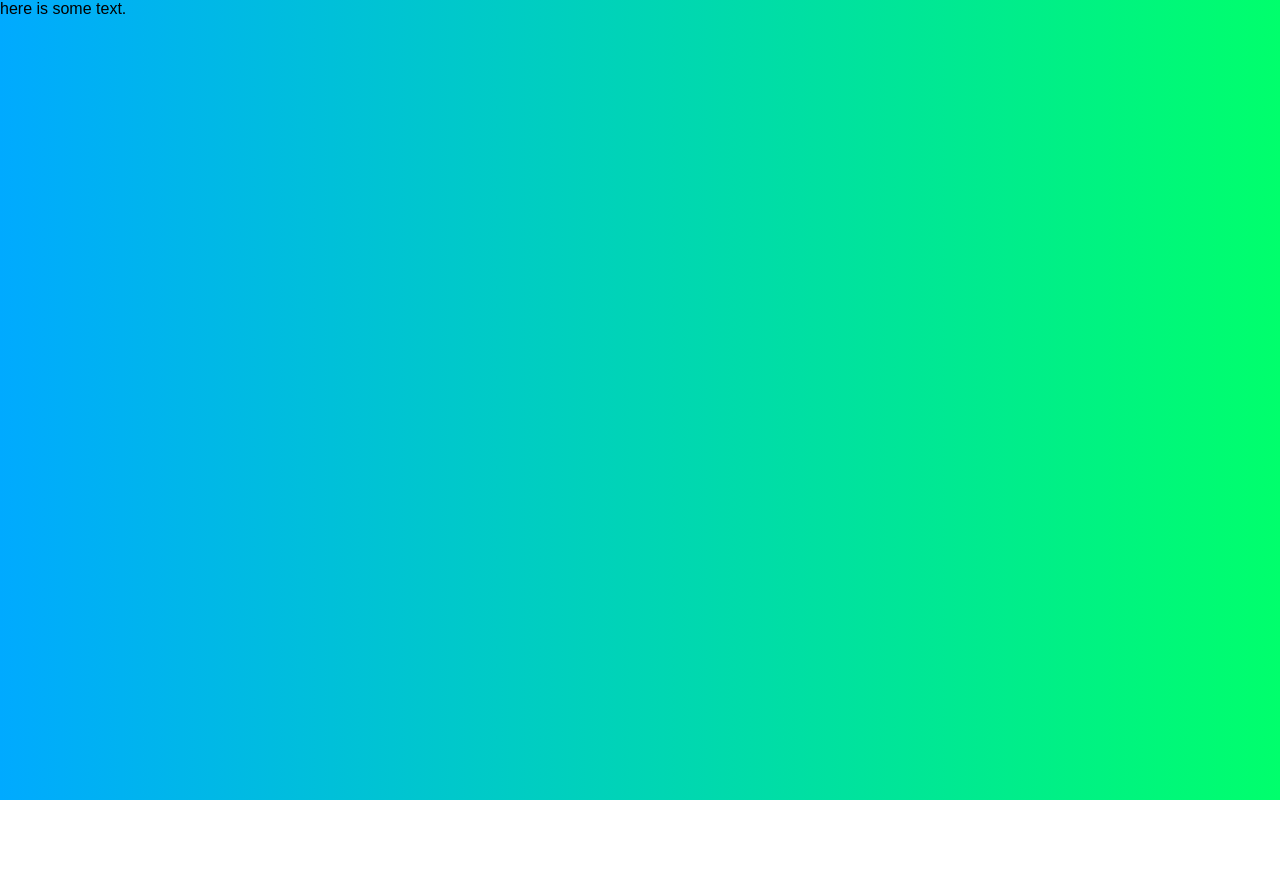
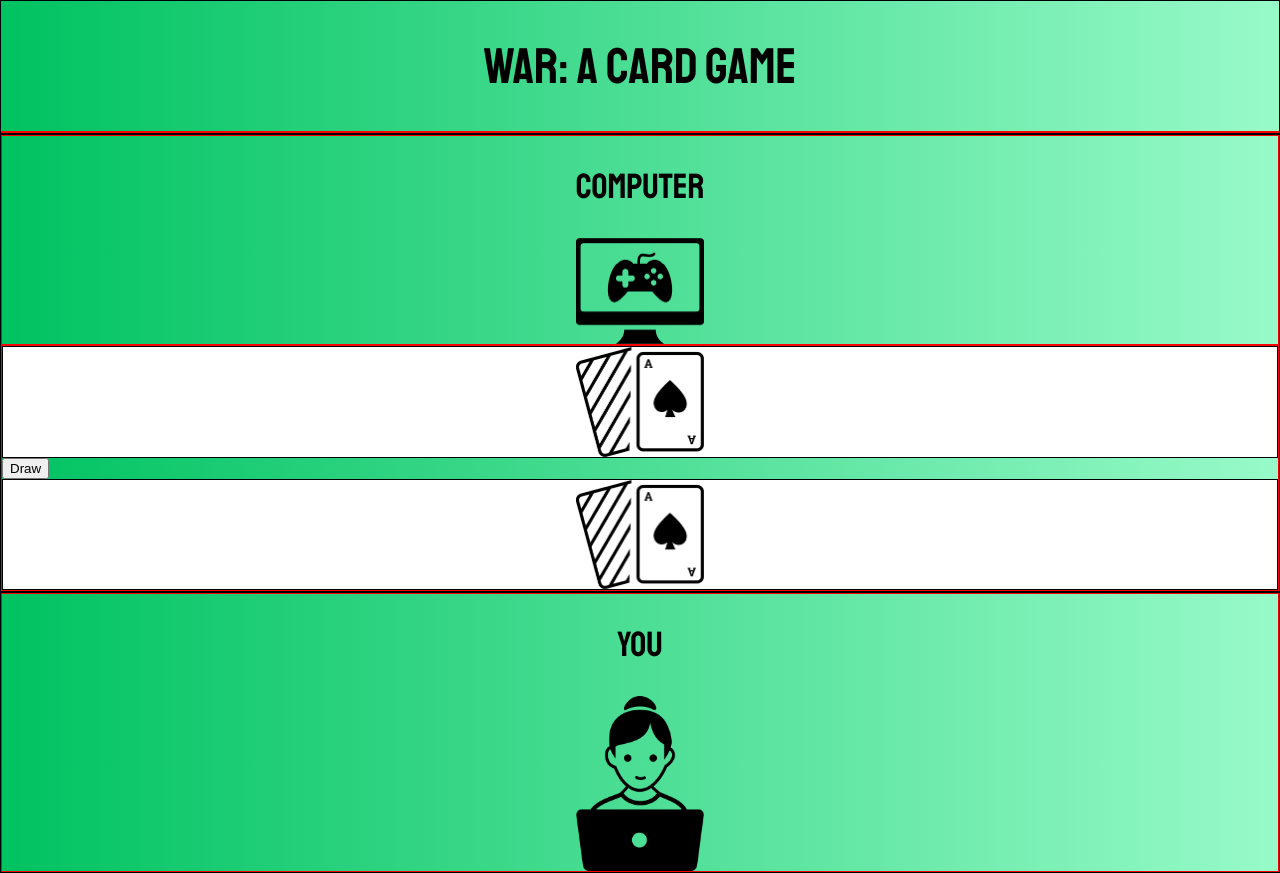
Before and after one commit to kaitbarnes/kaitsgameofwar, a plain HTML site: page index.html in a window 1280 px wide. Before the commit the page ends 800 px from the top, so only its background shows below. Drawn offline with Linux system fonts and the light colour scheme.

Commit message:
worked on HTML and css

```diff
--- a/index.html
+++ b/index.html
@@ -8,16 +8,62 @@
 </head>
 <body>
     <link rel="stylesheet" href="style.css">
+
+
     <script defer src="js/script.js"></script>
+
+<!---HEADER AND NAV SECTION-->
 <div class="header">
-    <div class="rules">
-    </div><!-- ends rules div-->
+    <H1>WAR: A CARD GAME</H1>
+   <nav class="nav">
+   </nav><!--ends nav -->
 </div> <!--- ends header div-->
 
 <div class="container">
-    here is some text.
+
+<!---COMPUTER PLAYER SECTION-->
+<div class="computer-player">
+    <P><h2>Computer</h2></P>
+        <img src="images/computer.png" id="icon">
+</div><!--ends computer player div-->
+
+
+<!---CARDS AND CARD TABLE SECTION-->
+
+<div class="card-table">
+
+<div class="computer-cards">
+    <img src="images/playing-cards.png" id="icon">
+</div><!--ends computer cards div-->
+
+
+<div class="draw">
+<button>Draw</button>
+</div>
+<div class="player-cards">
+    <img src="images/playing-cards.png" id="icon">
+</div><!--ends player cards div-->
+
+</div><!--ends card-table div-->
+
+
+<!---SCOREBOARD / DIALOG BOX SECTION-->
+<div class="scoreboard">
+
+</div><!--ends scoreboard div-->
+
+
+
+<!---PLAYER SECTION-->
+
+
+<div class="player">
+    <P><h2>You</h2></P>
+    <img src="images/player.png" id="icon">
+</div><!--ends player div -->
 
 </div><!--ends container div -->
+
 </body>
 
 
--- /dev/null
+++ b/stuff/styles.css
@@ -0,0 +1,63 @@
+@import url('https://fonts.googleapis.com/css2?family=Staatliches&display=swap');
+* *::after, *::before {
+    box-sizing: border-box;
+  }
+  body {
+      margin: 0;
+      background: linear-gradient(to right,#00c261, #98fac9);
+      font-family: Arial, Helvetica, sans-serif;
+      font-size: 16px;
+      color:black;
+      display: grid;
+      grid-template-columns: repeat(4,8rem);
+      grid-template-rows: 14rem, 4rem, 7rem;
+      gap: 2rem;
+      justify-content: center;
+  }
+
+  .deck{
+      width: 100%;
+      height: 100%;
+      border: 2px solid black;
+      display: flex;
+      justify-content: center;
+      align-items: center;
+      font-size: 16px;
+      color: white;
+  }
+
+  .scoreboard {
+      display: flex;
+      justify-content: center;
+      align-items: center;
+      grid-column: span 2;
+  }
+  .card{
+      height: 100%;
+      width: 100%;
+      border: 1px solid black;
+      border-radius: 5%;
+      display: flex;
+      justify-content: center;
+      align-items: center;
+      font-size: 40px;
+      position: relative;
+
+  }
+  .card::before, .card::after{
+      position: absolute;
+      content: attr(data-value);
+      font-size: 40px;
+
+  }
+  .card::before {
+      top: .5rem;
+      left: .5rem;
+
+  }
+  .card::after{
+      bottom: .5rem;
+      right: .5rem;
+      transform: rotate(180deg);
+  }
+  ,c
--- a/style.css
+++ b/style.css
@@ -1,7 +1,71 @@
+@import url('https://fonts.googleapis.com/css2?family=Staatliches&display=swap');
+* {
+    box-sizing: border-box;
+  }
+
 body{
     margin: 0;
-    background: linear-gradient(to right, #00AAFF, #00FF6C);
+    background: linear-gradient(to right,#00c261, #98fac9);
     font-family: Arial, Helvetica, sans-serif;
     font-size: 16px;
     color:black;
 }
+h1{
+    font-family: 'Staatliches', Arial, Helvetica, sans-serif;
+    font-size: 50px;
+    font-weight: lighter;
+    text-align: center;
+}
+h2 {
+    font-family: 'Staatliches', Arial, Helvetica, sans-serif;
+    font-size: 35px;
+    font-weight: lighter;
+    text-align: center;
+}
+
+.header{
+    border: 1px solid black;
+
+}
+.nav{
+    border: 1px solid red;
+}
+.container {
+    border: 1px solid black;
+    height: 100%;
+    width: 100%;
+}
+.computer-player{
+    border: 1px solid red;
+}
+.computer-cards{
+    border: 1px solid black;
+    background: white;
+
+}
+.card-table {
+    border: 1px solid red;
+}
+.computer-draw{
+    border: 1px solid black;
+}
+.player-draw{
+    border: 1px solid red;
+}
+.scoreboard{
+    border: 1px solid black;
+    background: white;
+}
+.player{
+    border: 1px solid red;
+}
+.player-cards{
+    border: 1px solid black;
+    background: white;
+}
+#icon {
+    display: block;
+    margin: auto;
+    width: 10%;
+    height: 10%;
+}
```
Also changed, not shown: stuff/index2.html (added, +28 -0 lines), images/computer.png (added), images/player.png (added), images/playing-cards.png (added), 1 other file.
